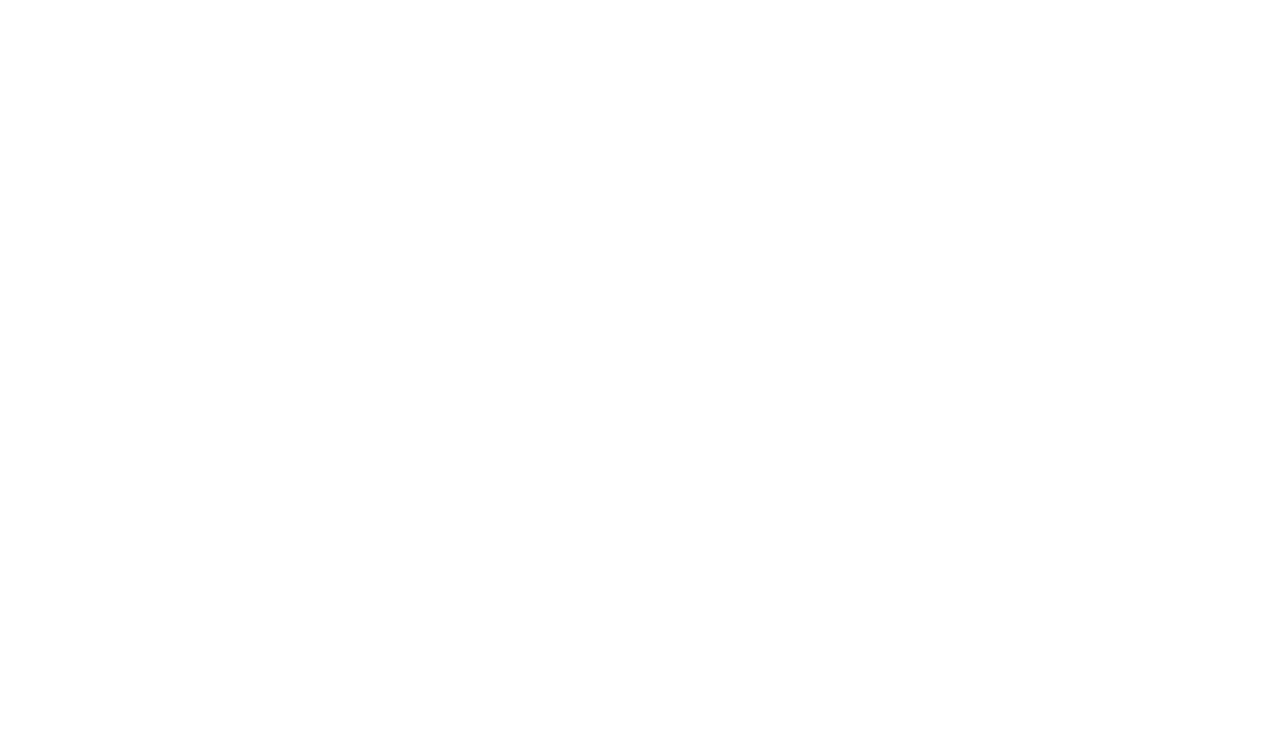
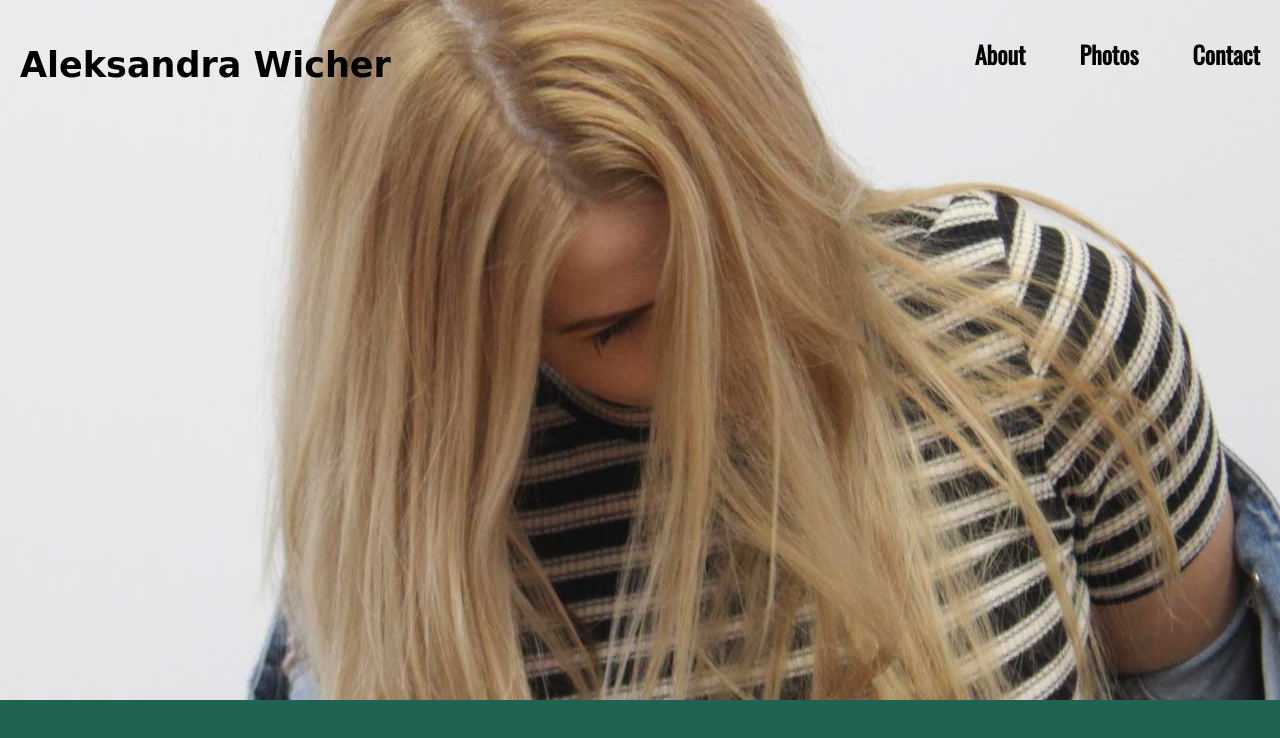
Before and after one commit to alexchmara/model_portfolio, a plain HTML site: page index.html in a window 1280 px wide. Drawn offline with nearby package versions, Linux system fonts and the light colour scheme; a web font is replaced by a local one.

Commit message:
nav+mainphoto

```diff
--- a/index.html
+++ b/index.html
@@ -1,11 +1,37 @@
 <!DOCTYPE html>
 <html>
-  <head>
+
+<head>
     <meta charset="utf-8">
+    <meta name="viewport" content="width=device-width">
     <title>Portfolio - A.W.</title>
-    <link rel="stylesheet" href="css/master.css">
-  </head>
-  <body>
+    <link rel="stylesheet" href="./master.css">
+    <link href="https://fonts.googleapis.com/css?family=Oswald" rel="stylesheet">
+    <link href="https://fonts.googleapis.com/css?family=Calligraffitti" rel="stylesheet">
+</head>
 
+<body>
+    <header>
+        <div class="container">
+            <div class="main-photo">
+                <h1 class="logo">Aleksandra Wicher</h1>
+                <nav class="menu">
+                    <ul>
+                        <li><a href="#"><h2>About</h2><a/></li>
+                        <li><a href="#"><h2>Photos</h2><a/></li>
+                        <li><a href="#"><h2>Contact</h2><a/></li>
+                    </ul>
+                  </nav>
+    </div>
+
+  </div>
+
+</header>
+<section>
+
+</section>
+<footer>
+
+</footer>
   </body>
 </html>
--- /dev/null
+++ b/master.css
@@ -0,0 +1,56 @@
+* {
+    box-sizing: border-box;
+}
+
+body {
+    margin: 0 auto;
+    background-color: #216352;
+}
+
+.container {
+    width: 100%;
+    margin-left: auto;
+    margin-right: auto;
+    margin: 0 auto;
+}
+
+.main-photo {
+    margin-left: auto;
+    margin-right: auto;
+    background-image: url(img/intro1.JPG);
+    min-height: 700px;
+    background-position: center;
+    background-repeat: no-repeat;
+}
+
+.logo {
+    margin: 0 auto;
+    text-decoration: none;
+    font-family: 'Calligraffitti', cursive;
+    padding-top: 45px;
+    padding-left: 20px;
+    font-size: 35px;
+    float: left;
+}
+
+.menu {
+   margin: 0 auto;
+    float: right;
+    list-style: none;
+    text-decoration: none;
+    word-spacing: 50px;
+    padding-right: 20px;
+}
+
+.menu li {
+    display: inline-block;
+}
+
+.menu li a {
+    color: black;
+    text-decoration: none;
+
+}
+h2{
+  font-family: 'Oswald', sans-serif;
+}
```
Also changed, not shown: img/intro1.jpg (added).
